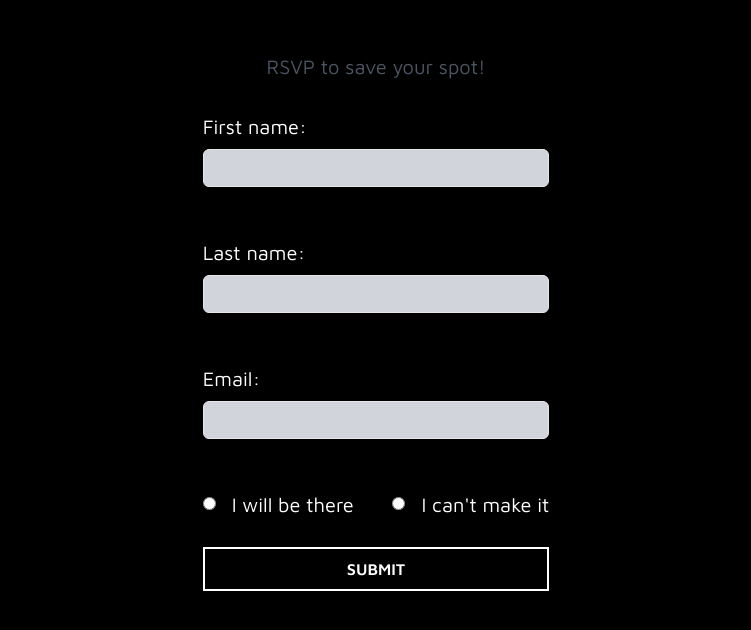
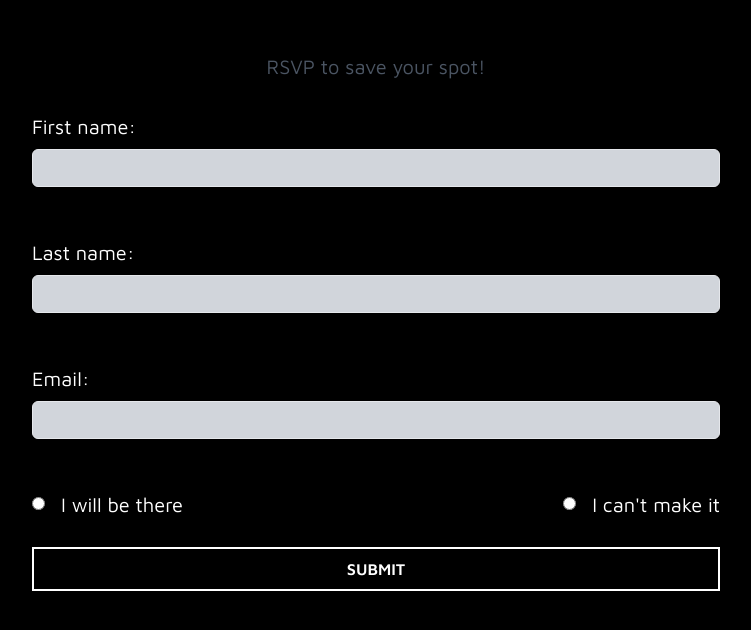
Before and after one commit to evelynfredin/nf-release, a React (Create React App) app: page /rsvp in a window 1280 px wide. Shown: the part 2915-3545 px from the top of the page, without its empty margins (264-1015 px from the left). Built offline with nearby package versions, Linux system fonts and the light colour scheme.

Commit message:
Animation when the form is shown

```diff
--- a/src/components/Footer.js
+++ b/src/components/Footer.js
@@ -11,6 +11,7 @@ const Footer = () => {
     });
 
     const search = window.location.search;
+    const name = new URLSearchParams(search).get('name');
     const location = new URLSearchParams(search).get('location');
 
     return (
@@ -22,7 +23,7 @@ const Footer = () => {
                 className="text-white text-4xl md:text-6xl lg:text-8xl font-bold my-10">
                     I'll be there
             </motion.p>
-            <Link to="/rsvp">
+            <Link to={name && location ? '/rsvp' : '/'}>
                 <Button
                     btnStyle="btn btn--bigger"
                     btnText={location ? 'RSVP' : 'Tickets'}
--- a/src/components/Form.js
+++ b/src/components/Form.js
@@ -1,4 +1,5 @@
 import Button from './Reusables/Button';
+import { motion } from 'framer-motion';
 
 const Form = () => {
 
@@ -7,7 +8,11 @@ const Form = () => {
     };
 
     return (
-        <section className="flex flex-col justify-center h-screen items-center">
+        <motion.section className="flex flex-col justify-center h-screen items-center"
+            initial={{ opacity: 0 }}
+            animate={{ opacity: 1 }}
+            transition={{ ease: "easeIn", duration: 1 }}
+        >
             <p className="text-xl">RSVP to save your spot!</p>
             <form onSubmit={handleSubmit}>
                 <div>
@@ -37,7 +42,7 @@ const Form = () => {
                     btnStyle="btn--small"
                 />
             </form>
-        </section>
+        </motion.section>
     )
 }
 
--- a/src/index.css
+++ b/src/index.css
@@ -92,7 +92,7 @@ body {
 }
 
 form {
-	@apply flex flex-col h-auto justify-center text-white w-full md:w-2/3 lg:w-1/3 mx-auto;
+	@apply flex flex-col h-auto justify-center text-white w-full md:max-w-xl lg:max-w-3xl mx-auto;
 }
 
 form div {
@@ -104,7 +104,7 @@ input {
 }
 
 label {
-	@apply block mt-3 mb-2 text-xl;
+	@apply block lg:mt-3 lg:mb-2 text-xl;
 }
 
 input[type='radio'] {
```
